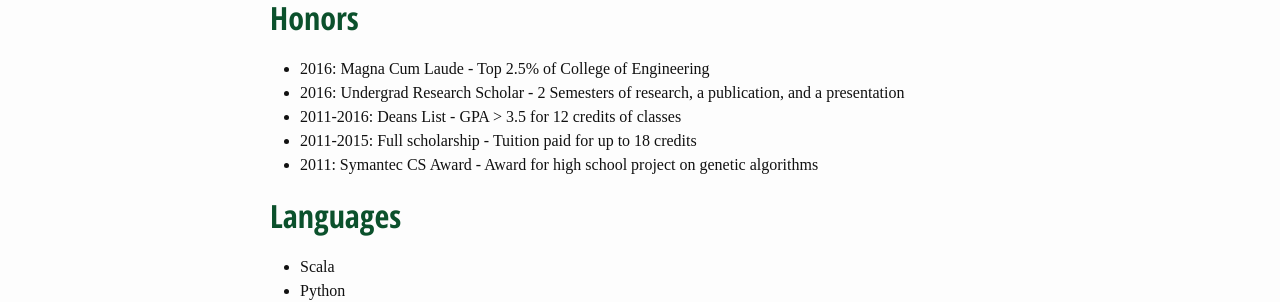
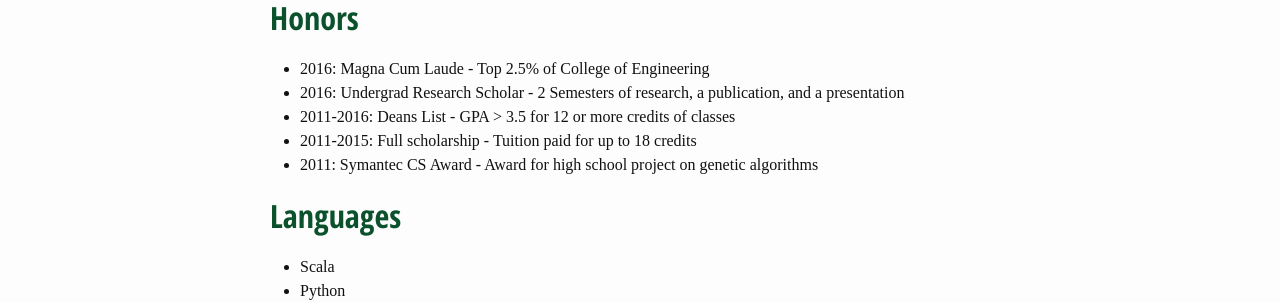
Before and after one commit to tyehle/tyehle.github.io, a Jekyll site: the page built from _pages/resume.md, in a window 1280 px wide and 900 px high, scrolled down 1993 px. Shown: the part 152-454 px from the top of the window. Built offline with Jekyll 4.4.1, drawn with Linux system fonts in a browser that asks for light colours; some web fonts are replaced.

Commit message:
hopefully fix resume rendering

```diff
--- a/_includes/head.html
+++ b/_includes/head.html
@@ -7,7 +7,7 @@
   <link href='https://fonts.googleapis.com/css?family=Open+Sans' rel='stylesheet' type='text/css'>
   <link href='https://fonts.googleapis.com/css?family=Open+Sans+Condensed:700' rel='stylesheet' type='text/css'>
   <link href='https://fonts.googleapis.com/css?family=Source+Code+Pro:500,700' rel='stylesheet' type='text/css'>
-  <link href='https://fonts.googleapis.com/css?family=Source+Serif+Pro' rel='stylesheet' type='text/css'>
+  <link href='https://fonts.googleapis.com/css?family=Source+Serif+Pro:500,700' rel='stylesheet' type='text/css'>
 
   <title>{{ site.title }}{% if page.title %} | {{ page.title }}{% endif %}</title>
   <meta name="description" content="{% if page.excerpt %}{{ page.excerpt | strip_html | strip_newlines | truncate: 160 }}{% else %}{{ site.description }}{% endif %}">
--- a/_pages/resume.md
+++ b/_pages/resume.md
@@ -15,6 +15,7 @@
 Education
 ---------
 Honors BS University of Utah, Magna cum Laude
+
 - Major: Computer Science
 - Completed tracks in:
   - Programming Languages
@@ -91,7 +92,7 @@
 ------
 - 2016: Magna Cum Laude - Top 2.5% of College of Engineering
 - 2016: Undergrad Research Scholar - 2 Semesters of research, a publication, and a presentation
-- 2011-2016: Deans List - GPA > 3.5 for 12 credits of classes
+- 2011-2016: Deans List - GPA > 3.5 for 12 or more credits of classes
 - 2011-2015: Full scholarship - Tuition paid for up to 18 credits
 - 2011: Symantec CS Award - Award for high school project on genetic algorithms
 
```
